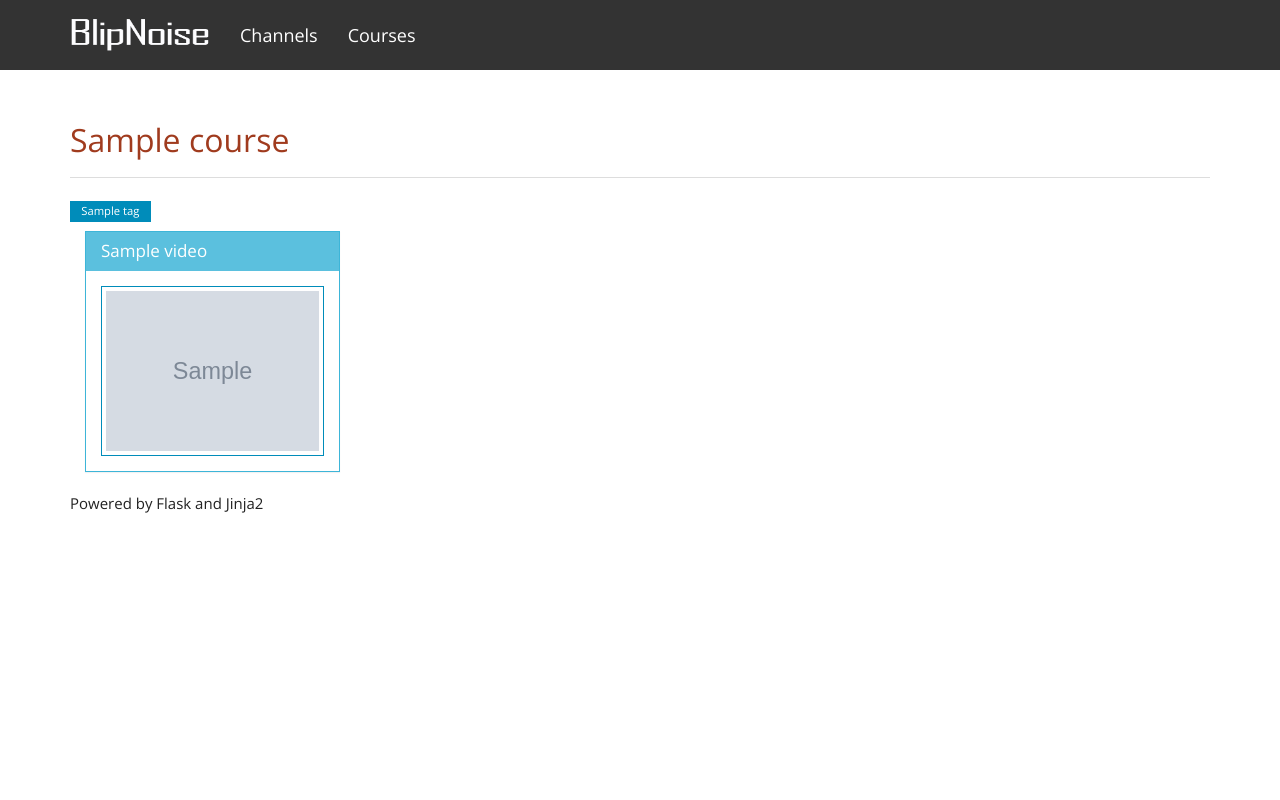
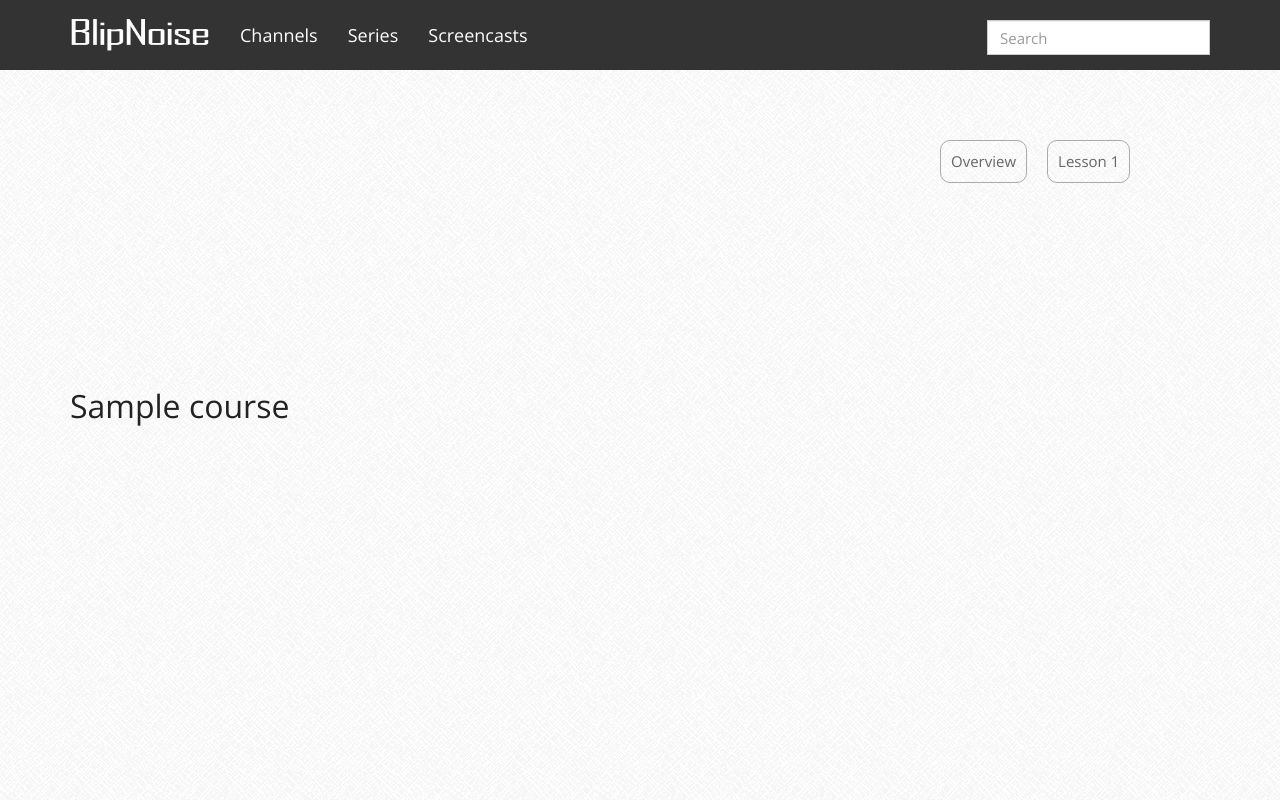
Before and after one commit to ekozhura/blipnoise, a Flask app: template templates/course.html in a window 1280 px wide. Run offline with Flask 2, Linux system fonts and the light colour scheme; the template is opened without the code that fills it: most values are stand-ins (such as "Sample title", 1, 10 or a date in 2020); grey boxes marked "Sample" are stand-in pictures; some libraries are stand-ins or nearby versions.

Commit message:
changes in course page

```diff
--- a/application.py
+++ b/application.py
@@ -37,7 +37,7 @@ def getCourse(courseAlias):
 @app.route('/course/<courseAlias>/video/<videoAlias>')
 def getVideo(courseAlias, videoAlias):
     video = Data.getVideoByAlias(courseAlias, videoAlias)
-    template = env.get_template("video_details.html")
+    template = env.get_template("screencast.html")
     return template.render(video=video)
 
 @app.route('/categories/<tagname>')
--- a/static/css/style.css
+++ b/static/css/style.css
@@ -1,5 +1,7 @@
 body {
-    padding-top: 80px;
+    padding-top: 70px;
+    background: #0076B2;
+    background: url('/static/images/greyzz.png');
 }
 .blp-menu li>a {
     padding-top: 25px;
@@ -12,11 +14,63 @@ body {
 .blp-header {
     background: #ffffff;
 }
+.page-header {
+    border: 0px !important;
+}
 .blp-course h2 {
+    font-weight: bold;
     color: #a03b1e;
+}
+.blp-course h2 a {
+    color: #a03b1e;
+}
+.blp-course h2 a:hover {
+    color: #a03b1e;
+    text-decoration: none;
 }
 .blp-video-thumb {
     border: 1px solid #008cba;
     padding: 4px;
     width: 100%;
 }
+.blp-search {
+    padding-top: 15px;
+}
+.jumbotron {
+    background: #333333;
+    height: 600px;
+    color: #ffffff;
+}
+.jumbo-header {
+    background: #333333;
+    width: 100%;
+    float: left;
+}
+footer {
+    background: #202020;
+    height: 200px;
+    padding: 30px;
+    color: #ffffff;
+    font-weight: normal;
+}
+.course-list {
+    list-style: none;
+}
+.course-list div {
+    padding: 10px;
+    border: 1px solid #aaaaaa;
+    margin: 10px;
+    border-radius: 10px;
+    float: left;
+}
+.course-list a {
+    padding: 0px;
+    margin: 0px;
+    color: #666666;
+}
+.course-list a:hover {
+    text-decoration: none;
+}
+.course-list a:active div {
+    background: #dddddd;
+}
--- a/templates/course.html
+++ b/templates/course.html
@@ -1,38 +1,64 @@
 {% extends "layout.html" %}
+
+{% block fullpage_deps %}
+        <link rel="stylesheet" type="text/css" href="/static/css/jquery.fullPage.css" />
+        <script src="/static/js/jquery.easings.min.js"></script>
+        <script type="text/javascript" src="/static/js/jquery.slimscroll.min.js"></script>
+        <script type="text/javascript" src="/static/js/jquery.fullPage.min.js"></script>
+{% endblock fullpage_deps %}
 
 {% block jumbotron %}
 {% endblock jumbotron %}
 
 {% block content %}
-<div class="bs-docs-section">
-    <div class="col-lg-12 col-md-12 col-sm-12 blp-course">
-        <div class="page-header">
-            <h2>{{course.title}}</h2>
-        </div>
-        <div class="bs-component">
-            <p>
-            {% for tag in course.tags %}
-                <a href="/categories/{{tag}}" class="label label-primary">{{tag}}</a>
-            {% endfor%}
-            </p>
+<div style="position: absolute; z-index: 11; right: 100px; top: 130px; width: 250px; height: 600px;">
+    <div id="course_menu" class="course-list">
+        <a href="#overview"><div data-menuanchor="overview">Overview</div></a>
+        {% for video in course.videos %}
+        <a href="#screencast_{{video.id}}"><div data-menuanchor="screencast_{{video.id}}">Lesson {{video.id}}</div></a>
+        {% endfor %}
+    </div>
+</div>
+
+<div id="fullpage">
+    <div class="section" id="section0">
+        <h2>{{course.title}}</h2>
+        <div style="width: 850px;">
             <p>{{course.previewText}}</p>
-            {% for video in course.videos %}
-            <div class="panel-group col-md-3" id="video_{{video.id}}">
-                <div>
-                    <div class="panel panel-info">
-                        <div class="panel-heading">
-                            <h4 class="panel-title">{{video.title}}</h4>
-                        </div>
-                        <div class="panel-body">
-                            <a href="/course/{{ course.alias }}/video/{{ video.alias }}">
-                                <img src="{{ video.thumb }}" class="blp-video-thumb" />
-                            </a>
-                        </div>
-                    </div>
-                </div>
-            </div>
-            {% endfor %}
         </div>
     </div>
+
+    {% import 'helpers/video.html' as video_embed %}
+
+    {% for video in course.videos %}
+    <div class="section" id="section{{video.video_id}}">
+        <h2><strong>{{ video.title }}</strong></h2>
+            {% if video.type == "vimeo" %}
+                {{ video_embed.vimeo(video.video_id, "800", 540) }}
+            {% elif video.type == "youtube" %}
+                {{ video_embed.youtube(video.video_id, "800", 540)}}
+            {% endif %}
+    </div>
+    {% endfor %}
 </div>
+
+<script type="text/javascript">
+$(document).ready(function() {
+    $('#fullpage').fullpage({
+        resize: false,
+        scrollingSpeed: 800,
+        normalScrollElementTouchThreshold: 2,
+        keyboardScrolling: true,
+        loopBottom: true,
+        touchSensitivity: 2,
+        menu: '#course_menu',
+        anchors: [
+            'overview',
+        {% for video in course.videos %}
+            'screencast_{{video.id}}',
+        {% endfor %}
+        ]
+    });
+});
+</script>
 {% endblock content %}
--- a/templates/helpers/navigation.html
+++ b/templates/helpers/navigation.html
@@ -6,8 +6,12 @@
                     <img src="/static/images/blipnoise-logo.png" width="140">
                 </a></li>
                 <li><a href="/channels/">Channels</a></li>
-                <li><a href="/courses/">Courses</a></li>
+                <li><a href="/courses/">Series</a></li>
+                <li><a href="/courses/">Screencasts</a></li>
             </ul>
+            <form class="blp-search navbar-form navbar-right">
+                <input type="text" class="form-control" placeholder="Search"/>
+            </form>
         </div>
     </div>
 </div>
--- a/templates/helpers/video.html
+++ b/templates/helpers/video.html
@@ -1,7 +1,11 @@
 {% macro vimeo(videoId, width, height) %}
-<iframe src="//player.vimeo.com/video/{{ videoId }}" width="{{ width }}" height="{{ height }}" frameborder="0" webkitallowfullscreen mozallowfullscreen allowfullscreen></iframe>
+<div style="width: {{width}}px; height: {{height}}px; background: #333333;">
+    <iframe src="//player.vimeo.com/video/{{ videoId }}" width="{{ width }}" height="{{ height }}" frameborder="0" webkitallowfullscreen mozallowfullscreen allowfullscreen></iframe>
+</div>
 {% endmacro %}
 
 {% macro youtube(videoId, width, height) %}
-<iframe width="{{ width }}" height="{{ height }}" src="//www.youtube.com/embed/{{ videoId }}" frameborder="0" allowfullscreen></iframe>
+<div style="width: {{width}}px; height: {{height}}px; background: #333333;">
+    <iframe width="{{ width }}" height="{{ height }}" src="//www.youtube.com/embed/{{ videoId }}" frameborder="0" allowfullscreen></iframe>
+</div>
 {% endmacro %}
--- a/templates/layout.html
+++ b/templates/layout.html
@@ -5,25 +5,29 @@
         <link href="/static/css/style.css" rel="stylesheet"/>
 
         <script type="text/javascript" src="/static/js/jquery.js"></script>
+
+
+        <!--script src="http://ajax.googleapis.com/ajax/libs/jquery/1.11.1/jquery.min.js"></script-->
         <script type="text/javascript" src="/static/js/bootstrap/bootstrap.js"></script>
+
+        {% block fullpage_deps %}
+        {% endblock fullpage_deps %}
 
         <title>BlipNoise</title>
     </head>
     <body>
         {% include "helpers/navigation.html" %}
+        {% block jumbotron %}
+        {% endblock jumbotron %}
         <div class="container">
-            <div class="row">
-            {% block jumbotron %}
-            {% endblock jumbotron %}
 
             {% block content %}
             {% endblock content %}
+        </div>
+        <!--footer>
+            <div class="container">
+                <p>Powered by <a href="">Flask</a> and <a href="">Jinja2</a></p>
             </div>
-        </div>
-        <footer>
-            <div class="container">
-                <p>Powered by Flask and Jinja2</p>
-            </div>
-        </footer>
+        </footer-->
     </body>
 </html>
```
Also changed, not shown: data/screencasts.yml (+32 -0 lines), templates/index.html (+43 -12 lines), templates/video_details.html (deleted, +0 -25 lines), README.md.
